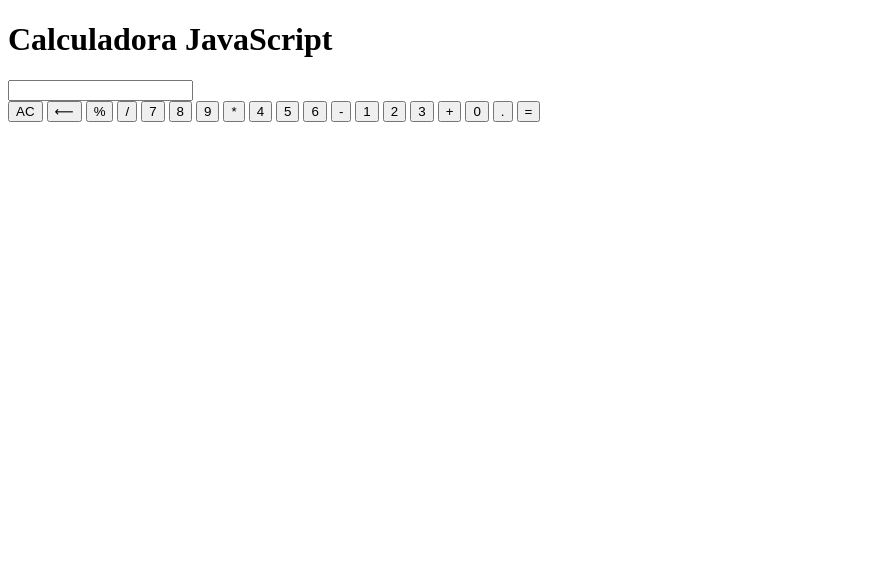
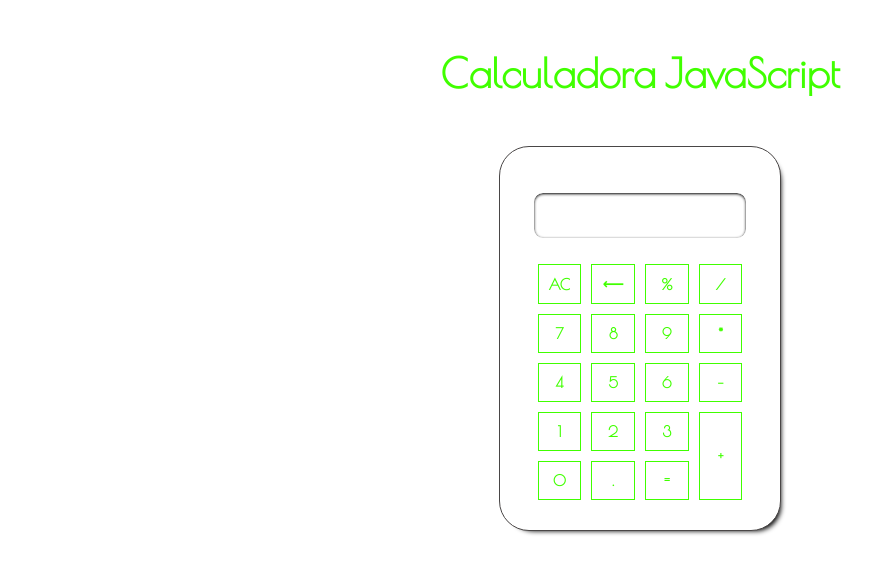
Before and after one commit to renesilva33/Calculadora-JavaScript, a plain HTML site: page index.html in a window 1280 px wide. Shown: the whole page, without its empty margins (0-896 px from the left). Drawn offline with nearby package versions, Linux system fonts and the light colour scheme.

Commit message:
Indexado arquivo css e link da fonte Poiret One do Google Fonts

```diff
--- a/index.html
+++ b/index.html
@@ -5,7 +5,8 @@
         <meta charset="utf-8">
         <meta name="viewport" content="width=device-width, initial-scale=1.0">
         <meta name="keywords" content="calculadora, calculator, javascript">
-        <link href="" rel="stylesheet">
+        <link href="style.css" rel="stylesheet">
+        <link href="https://fonts.googleapis.com/css2?family=Poiret+One&display=swap" rel="stylesheet">
     </head>
     <body>
         <h1>Calculadora JavaScript</h1>
@@ -27,7 +28,7 @@
                 <button>1</button>
                 <button>2</button>
                 <button>3</button>
-                <button>+</button>
+                <button style="grid-row: 4/6; grid-column:4;">+</button>
                 <button>0</button>
                 <button>.</button>
                 <button>=</button>
```
